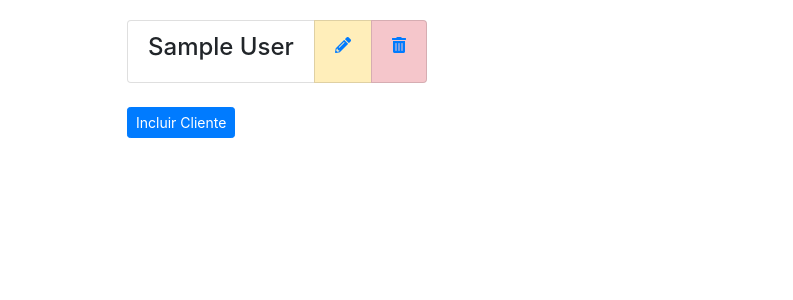
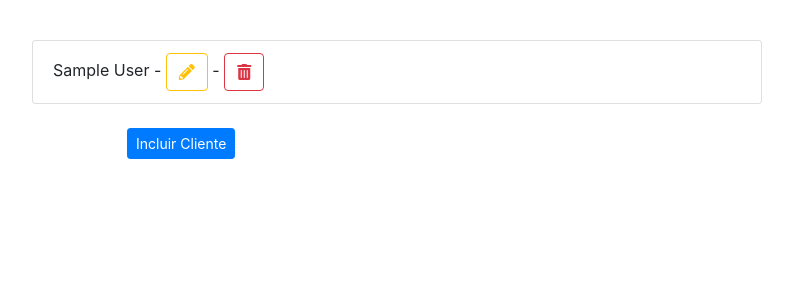
Before and after one commit to anselmojuniorjj/django_Heroku, a Django app: page /clientes/list/ in a window 1280 px wide. Shown: the part 56-356 px from the top of the page, without its empty margins (243-1036 px from the left). Run offline with Django 3.2, Linux system fonts and the light colour scheme; a user stored in the database is signed in; tables that the repository leaves empty hold one stand-in row (values such as "Sample post"); some libraries are stand-ins or nearby versions.

Commit message:
ajustando front

```diff
--- a/clientes/templates/persons.html
+++ b/clientes/templates/persons.html
@@ -4,12 +4,14 @@
 
 {% block main %}
     <div class="row">
-        <div class="col-sm-6 offset-sm-3 col-md-auto offset-md-3">
-            {% for person in persons %}
-            <ul class="list-group list-group-horizontal-md">
-                <li class="list-group-item"><h4>{{ person.fullName }}</h4></li>
-                <li class="list-group-item list-group-item-warning"><a href="{% url 'update_person' person.id %}"><i class="fas fa-pencil-alt"></i></a></li>
-                <li class="list-group-item list-group-item-danger"><a href="{% url 'delete_person' person.id %}"><i class="fas fa-trash-alt"></i></a></li>
+        <div class="col-sm-8 offset-sm-2 col-md-8 offset-md-2 marginTopHome">
+
+            <ul class="list-group">
+                {% for person in persons %}
+                <li class="list-group-item">{{ person.fullName }}  -
+                    <a href="{% url 'update_person' person.id %} " class="btn btn-outline-warning"><i class="fas fa-pencil-alt"></i></a>  -
+                    <a href="{% url 'delete_person' person.id %}" class="btn btn-outline-danger"><i class="fas fa-trash-alt"></i></a>
+                </li>
             </ul>
             {% endfor %}
         </div>
--- a/static/css/style.css
+++ b/static/css/style.css
@@ -5,3 +5,7 @@
 .marginTopLogin {
     margin-top: 150px;
 }
+
+.trash-stycker {
+    float: right;
+}
```
